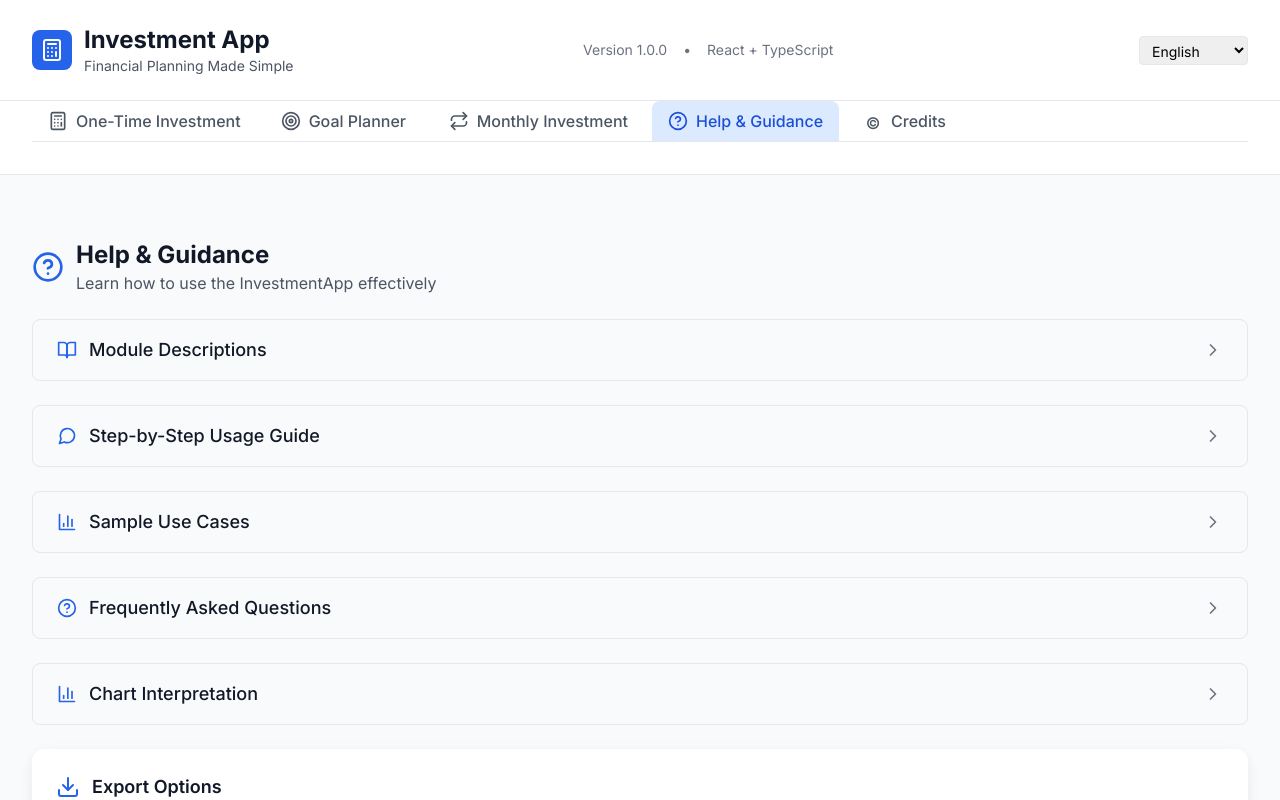
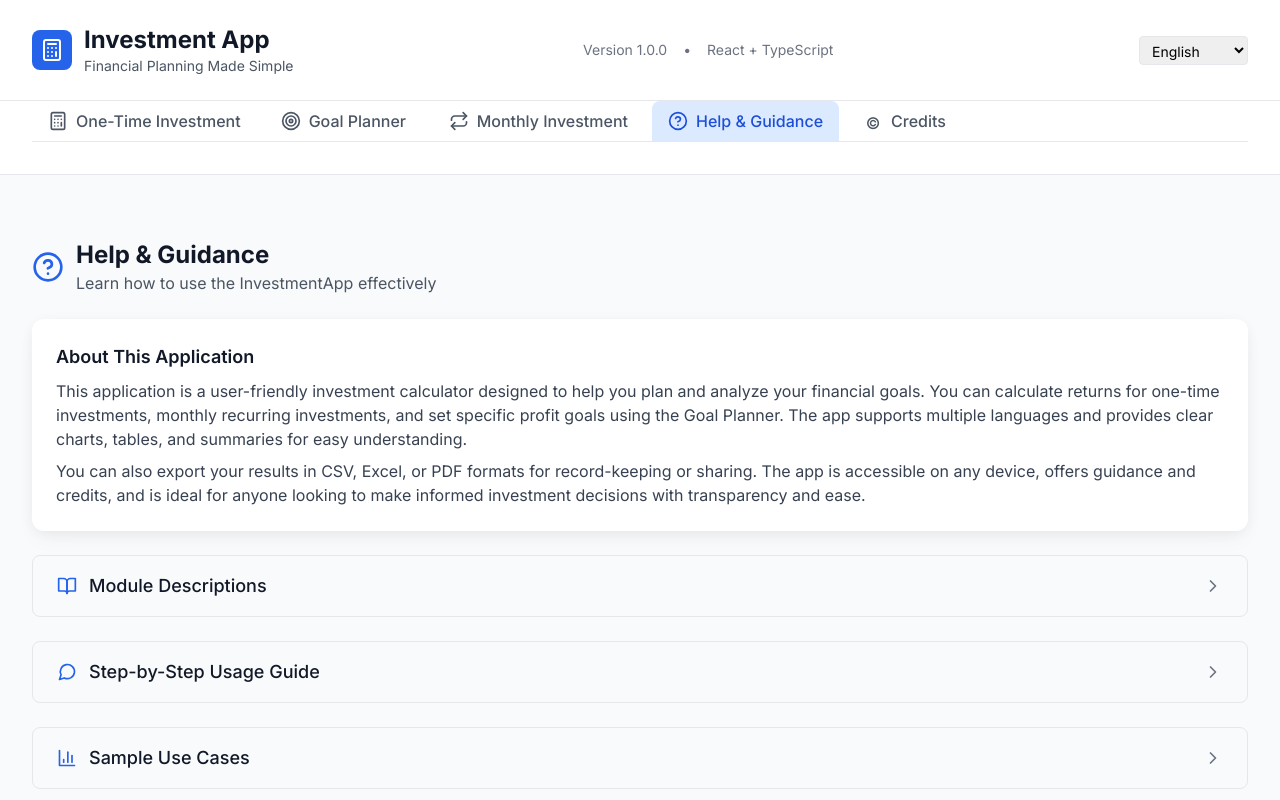
Before and after one commit to sajadparacha/InvestmentApp, a React (Create React App) app: page /#/en in a window 1280 px wide. Both pictures are taken after a click on the button "Help & Guidance". Shown: the top 800 px of the page. Built offline with nearby package versions, Linux system fonts and the light colour scheme.

Commit message:
Add multilingual app description as a separate 'About This Application' section in the Help & Guidance tab.

```diff
--- a/src/components/HelpGuide.tsx
+++ b/src/components/HelpGuide.tsx
@@ -50,6 +50,13 @@ const HelpGuide: React.FC = () => {
           <h2 className="text-2xl font-bold text-gray-900">{t('help')}</h2>
           <p className="text-gray-600">{t('helpIntro')}</p>
         </div>
+      </div>
+
+      {/* App Description Section */}
+      <div className="card">
+        <h3 className="text-lg font-semibold text-gray-900 mb-2">{t('aboutApp')}</h3>
+        <p className="text-base text-gray-700 mb-2">{t('appDesc1')}</p>
+        <p className="text-base text-gray-700">{t('appDesc2')}</p>
       </div>
 
       {/* Help Content */}
--- a/src/i18n.ts
+++ b/src/i18n.ts
@@ -4,6 +4,8 @@ import { initReactI18next } from 'react-i18next';
 const resources = {
   en: {
     translation: {
+      appDesc1: "This application is a user-friendly investment calculator designed to help you plan and analyze your financial goals. You can calculate returns for one-time investments, monthly recurring investments, and set specific profit goals using the Goal Planner. The app supports multiple languages and provides clear charts, tables, and summaries for easy understanding.",
+      appDesc2: "You can also export your results in CSV, Excel, or PDF formats for record-keeping or sharing. The app is accessible on any device, offers guidance and credits, and is ideal for anyone looking to make informed investment decisions with transparency and ease.",
       appTitle: 'Investment App',
       oneTimeInvestment: 'One-Time Investment',
       goalPlanner: 'Goal Planner',
@@ -129,11 +131,13 @@ const resources = {
       // Tab descriptions
       helpDesc: 'Find guidance, tips, and answers to common questions about using the app.',
       creditsDesc: 'See acknowledgments, developer info, and open source attributions for this project.',
-      // ...add more as needed
+      aboutApp: "About This Application",
     }
   },
   ur: {
     translation: {
+      appDesc1: "یہ ایپلیکیشن ایک آسان سرمایہ کاری کیلکولیٹر ہے جو آپ کو اپنے مالی اہداف کی منصوبہ بندی اور تجزیہ کرنے میں مدد دیتی ہے۔ آپ ایک بار کی سرمایہ کاری، ماہانہ سرمایہ کاری، اور مخصوص منافع کے اہداف کے لیے حساب لگا سکتے ہیں۔ ایپ میں مختلف زبانوں کی سہولت موجود ہے اور یہ چارٹس، ٹیبلز اور خلاصے کی صورت میں نتائج واضح طور پیش کرتی ہے۔",
+      appDesc2: "آپ اپنے نتائج کو CSV، ایکسل یا PDF فارمیٹ میں ایکسپورٹ بھی کر سکتے ہیں تاکہ انہیں محفوظ یا شیئر کیا جا سکے۔ یہ ایپ ہر ڈیوائس پر دستیاب ہے، رہنمائی اور کریڈٹس بھی فراہم کرتی ہے، اور شفافیت اور آسانی کے ساتھ سرمایہ کاری کے فیصلے کرنے والوں کے لیے بہترین ہے۔",
       appTitle: 'انویسٹمنٹ ایپ',
       oneTimeInvestment: 'ایک بار کی سرمایہ کاری',
       goalPlanner: 'اہداف منصوبہ ساز',
@@ -259,11 +263,13 @@ const resources = {
       // Tab descriptions
       helpDesc: 'ایپ کے استعمال کے بارے میں رہنمائی، تجاویز اور عام سوالات کے جوابات حاصل کریں۔',
       creditsDesc: 'اس پروجیکٹ کے لیے شکریہ، ڈویلپر کی معلومات، اور اوپن سورس انتسابات دیکھیں۔',
-      // ...add more as needed
+      aboutApp: "ایپلیکیشن کے بارے میں",
     }
   },
   ar: {
     translation: {
+      appDesc1: "هذا التطبيق هو آلة حاسبة استثمارية سهلة الاستخدام تساعدك في تخطيط وتحليل أهدافك المالية. يمكنك حساب العوائد للاستثمار لمرة واحدة، والاستثمار الشهري المتكرر، وتحديد أهداف ربح محددة باستخدام مخطط الأهداف. يدعم التطبيق عدة لغات ويعرض النتائج بوضوح من خلال الجداول والرسوم البيانية والملخصات.",
+      appDesc2: "يمكنك أيضًا تصدير نتائجك بصيغ CSV أو Excel أو PDF للاحتفاظ بها أو مشاركتها. التطبيق متاح على جميع الأجهزة، ويوفر إرشادات واعتمادات، وهو مثالي لأي شخص يرغب في اتخاذ قرارات استثمارية مدروسة بسهولة وشفافية.",
       appTitle: 'تطبيق الاستثمار',
       oneTimeInvestment: 'استثمار لمرة واحدة',
       goalPlanner: 'مخطط الأهداف',
@@ -392,7 +398,7 @@ const resources = {
       // Tab descriptions
       helpDesc: 'اكتشف الإرشادات والنصائح وإجابات الأسئلة الشائعة حول استخدام التطبيق.',
       creditsDesc: 'شاهد الشكر ومعلومات المطور ونسب المصادر المفتوحة لهذا المشروع.',
-      // ...add more as needed
+      aboutApp: "حول هذا التطبيق",
     }
   }
 };
```
